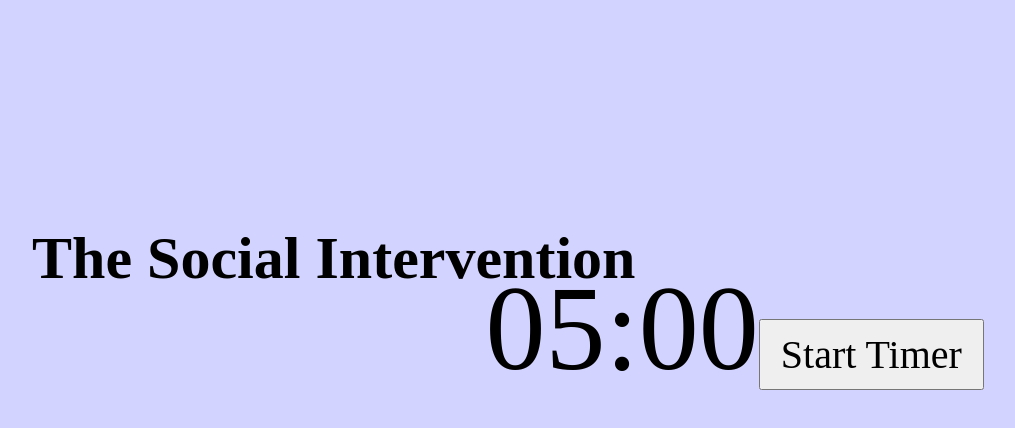
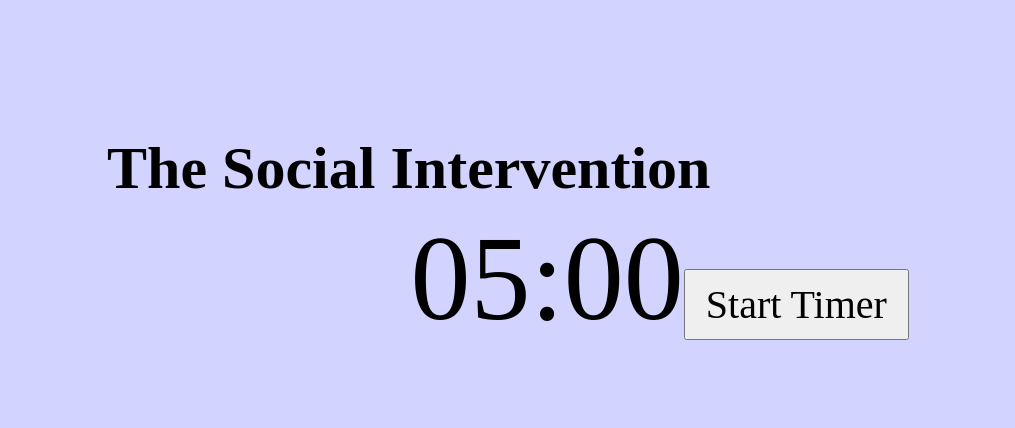
Before and after one commit to Aanya-Gupta-AG/social.intervention, a plain HTML site: page index.html in a window 1280 px wide. Shown: the whole page, without its empty margins (132-1147 px from the left). Drawn offline with Linux system fonts and the light colour scheme.

Commit message:
Update index.html

```diff
--- a/index.html
+++ b/index.html
@@ -6,7 +6,6 @@
     body {
       background-color: #D3D3FF;
       margin: 0;
-      padding-top: 50px;
       text-align: center;
       display: flex;
       justify-content: center;
@@ -18,12 +17,12 @@
       font-size: 60px;
       padding-top: 10px;
       text-align: center;
-      margin-top: 100px;
+      margin-top: 20px;
     }
     #timer {
       font-size: 120px;
       margin-top: 210px;
-      margin-left: -150px;
+      margin-left: -300px;
       font-family; Comic-sans;
       text-align: center;
       align-items: center;
@@ -33,7 +32,7 @@
       padding: 10px 20px;
       font-family: Comic-sans;
       margin-top: 260px;
-      margine-left: -150px;
+      margine-left: -300px;
       text-align: center;
       align-items: center;
     }
```
